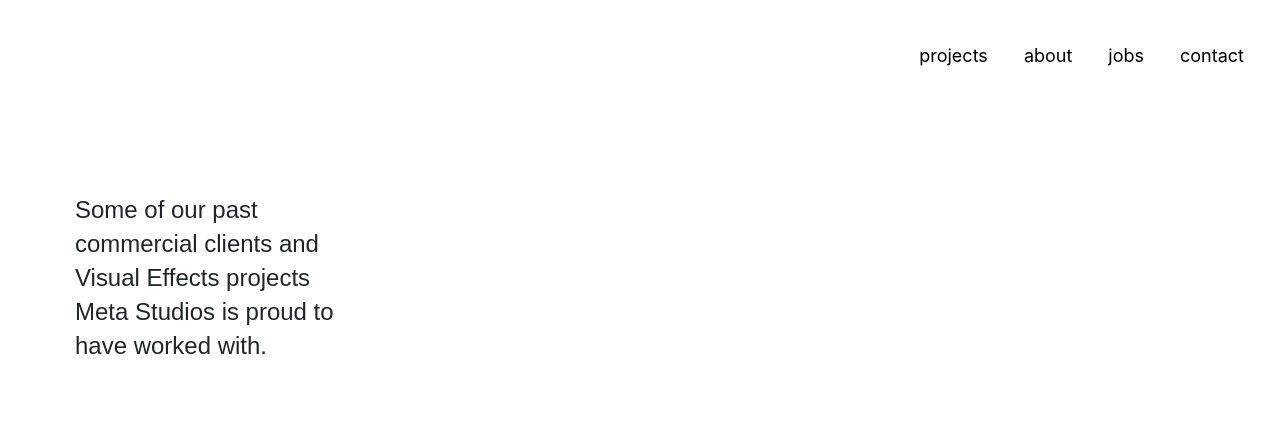
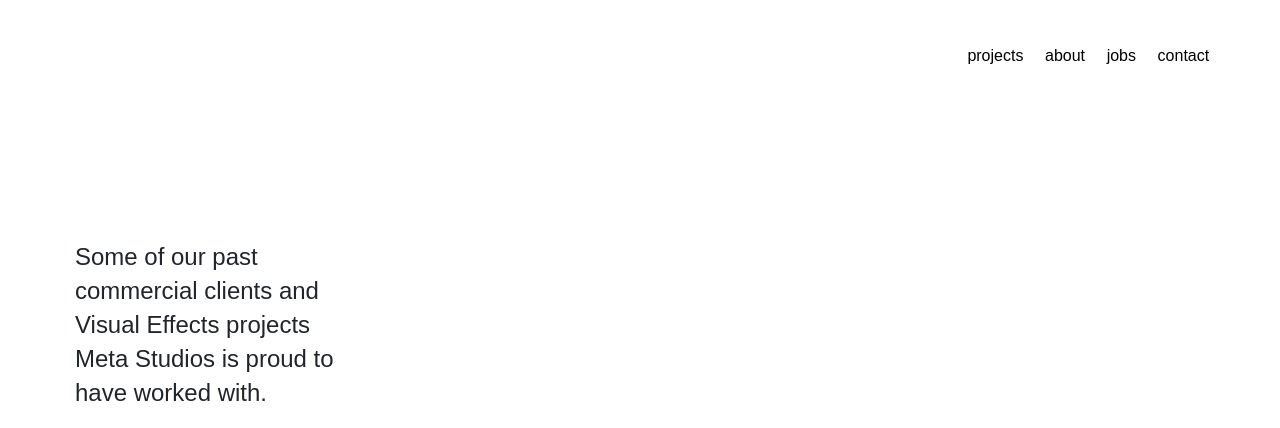
Before and after one commit to facelessdevhack/MetaStudio-2, a PHP site: page /commercial_new.html in a window 1280 px wide. Shown: the top 428 px of the page. Run offline with PHP 8.4, Linux system fonts and the light colour scheme.

Commit message:
Commercial Nav update

```diff
--- a/commercial_new.html
+++ b/commercial_new.html
@@ -20,8 +20,15 @@
     <title>Commercial Apps</title>
   </head>
   <body>
-    <div class="navbar">
+    <div class="container-fluid">
+      <div class="row">
+        <div class="col-8">
+          <div class="nav-left">
             <img src="./imgs/meta-logo.gif" />
+          </div>
+        </div>
+        <div class="col-4">
+          <div class="nav-right">
             <ul>
               <li class="nav-link">
                 <a href="/">projects</a>
@@ -37,6 +44,10 @@
               </li>
             </ul>
           </div>
+        </div>
+      </div>
+    </div>
+
     <div class="container-fluid">
       <div class="row h-100 top-head">
         <div class="col-4" style="padding: 0 1.66667rem 0 1.66667rem;">
@@ -57,8 +68,15 @@
         </div>
 
         <div class="col-xl-6 col-sm-6 col-xs-12">
-          <a href="./commercials/uber.html"
-            ><video
+          <button onclick="getPlaySpeed()" type="button">
+            What is the playback speed?
+          </button>
+          <button onclick="setPlaySpeed()" type="button">
+            Set video to be play in slow motion</button
+          ><br />
+          <a href="./commercials/uber.html">
+            <video
+              id="myVideo"
               webkit-playsinline=""
               playsinline=""
               loop=""
@@ -69,6 +87,17 @@
             >
               <source src="./videos/uber_eats_v6.mp4" type="video/mp4" /></video
           ></a>
+          <script>
+            var vid = document.getElementById("myVideo");
+
+            function getPlaySpeed() {
+              alert(vid.playbackRate);
+            }
+
+            function setPlaySpeed() {
+              vid.playbackRate = 0.9;
+            }
+          </script>
         </div>
       </div>
 
@@ -220,7 +249,10 @@
               data-object-fit="cover"
               width="100%"
             >
-              <source src="./videos/Suntory Whisky 1-edited-2.m4v" type="video/mp4" />
+              <source
+                src="./videos/Suntory Whisky 1-edited-2.m4v"
+                type="video/mp4"
+              />
             </video>
           </a>
         </div>
--- a/css/comstyle.css
+++ b/css/comstyle.css
@@ -12,21 +12,22 @@ html {
 .row {
   height: 20vh;
 }
-.navbar {
+.nav-left {
   display: flex;
   margin-top: 2vh;
 }
-.navbar img {
+.nav-left img {
   width: 5.555555555555555rem;
   margin-left: 2vw;
 }
-.navbar ul {
+.nav-left ul {
   text-decoration: none;
   float: right;
   display: inline-flex;
 }
 .nav-link {
   color: black !important;
+  padding: 0.5rem 0.6rem !important;
 }
 .top-head {
   padding-top: 4.444444444444445rem;
@@ -82,3 +83,23 @@ a {
   padding-bottom: 5.555555555555555rem;
   padding-left: 0rem;
 }
+.nav-link a {
+  font-family: "FK Grotesk", sans-serif;
+  font-weight: 500;
+  padding: 0;
+  font-style: normal;
+  font-size: 0.8888888888888888rem !important;
+}
+.nav-right {
+  position: absolute;
+  margin-top: 4vh;
+  right: 3.3333333333333335rem;
+}
+.nav-right ul {
+  display: flex;
+  flex-wrap: wrap;
+  justify-content: flex-end;
+  padding: 0;
+  height: 100%;
+  align-items: center;
+}
```
Lines whose indentation alone changed are shown as unchanged.
